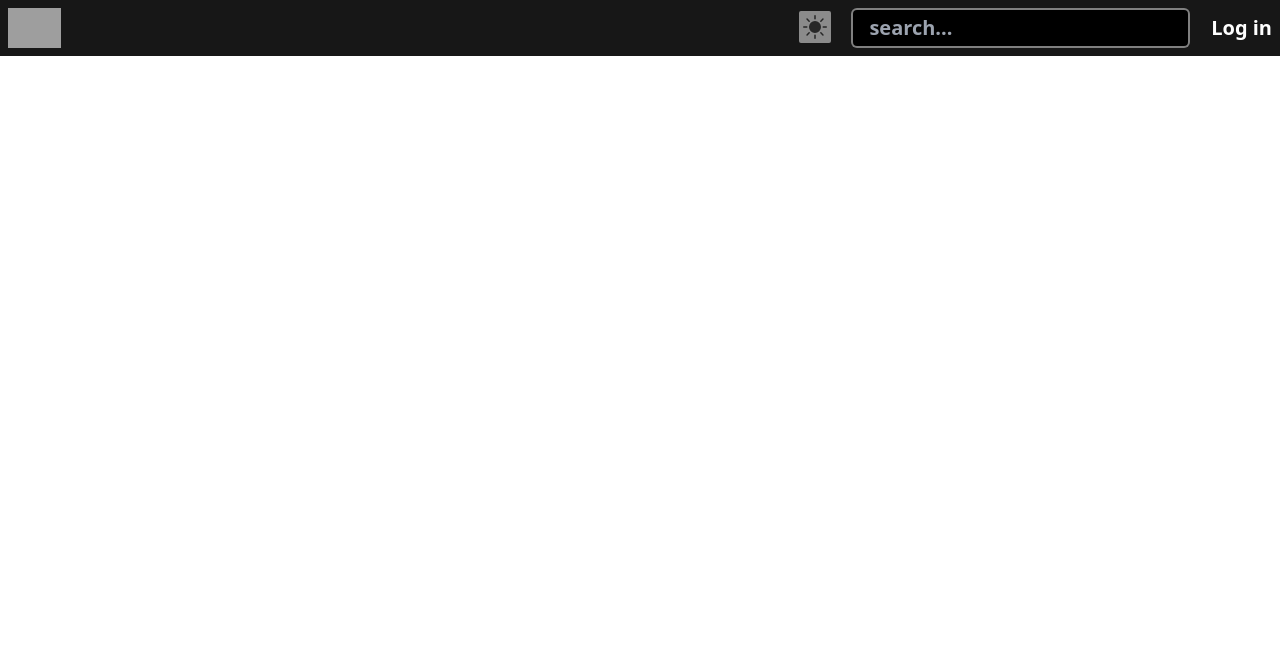
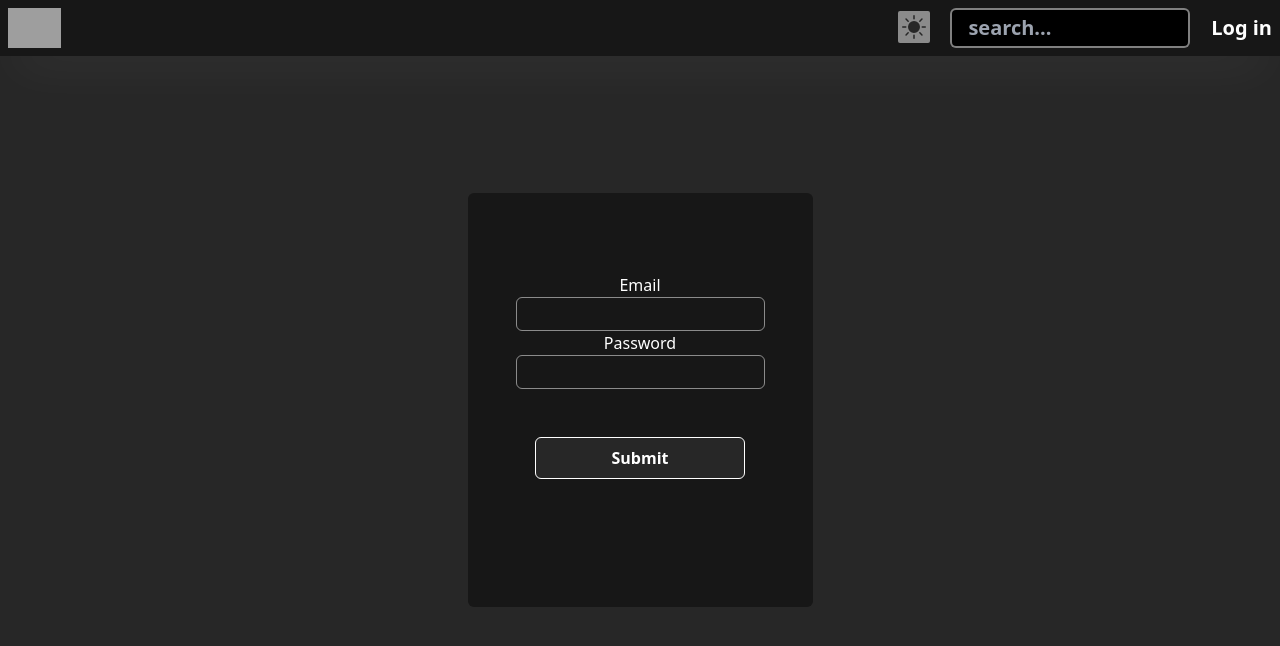
Before and after one commit to ankitsankhyan/Movie_review, a React (Create React App) app in the folder frontend/: page /auth/signin in a window 1280 px wide. Shown: the top 646 px of the page. Built offline with nearby package versions, Linux system fonts and the light colour scheme; grey boxes are pictures that could not be loaded.

Commit message:
created sign-in page

```diff
--- a/frontend/src/App.js
+++ b/frontend/src/App.js
@@ -1,10 +1,12 @@
 
 import './App.css';
-import Navbar from './components/navbar'
+import Navbar from './components/user/navbar'
+import Signin from './components/auth/signin';
 function App() {
   return (
   <>
   <Navbar/>
+  <Signin/>
   </>
 
 
--- /dev/null
+++ b/frontend/src/components/auth/signin.jsx
@@ -0,0 +1,34 @@
+import React from 'react'
+import Container from '../container'
+const signin = () => {
+  return (
+    <div className='bg-secondary w-screen h-screen -z-10 inset-0 fixed'>
+    <Container>
+
+      <div className='flex flex-col-reverse items-center w-full h-screen justify-center gap-1 text-white -z-10 '>
+      <form action="" className='flex flex-col-reverse items-center bg-primary px-12 py-20 rounded-md'>
+      <button className='my-12 bg-secondary border border-white px-[4.70rem] py-2 rounded-md hover:bg-slate-300 hover:border-black hover:text-black font-semibold'   type='submit'>
+          Submit
+         </button>
+          <input type="text" id='passowrd'  className='peer bg-transparent border border-dark-subtle px-2 py-1 rounded-md'/>
+        <label htmlFor="passowrd" className='peer-focus:text-white'>Password</label>
+          <input type="text" id='email' className='peer bg-transparent border border-dark-subtle px-2 py-1 rounded-md'/>
+        <label htmlFor="email" className='peer-focus:text-white'>Email</label>
+      </form>
+
+        </div>
+
+
+
+
+
+
+
+        </Container>
+    </div>
+
+
+  )
+}
+
+export default signin
--- /dev/null
+++ b/frontend/src/components/container.jsx
@@ -0,0 +1,15 @@
+import React from 'react'
+
+// beware of spelling mistakes
+// This is the container where we will pass the all html and classNames
+
+const container = ({className, children}) => {
+    console.log(className);
+  return (
+    <div className={"max-w-screen-xl mx-auto "  + className}>
+  {children}
+    </div>
+  )
+}
+
+export default container
--- a/frontend/src/components/navbar.jsx
+++ /dev/null
@@ -1,24 +0,0 @@
-import React from 'react'
-import {BsFillSunFill} from 'react-icons/bs'
-const navbar = () => {
-  return (
-     <div className="bg-primary ">
-     <div className="max-w-screen-xl mx-auto p-2">
-
-<div className="flex flex-row justify-between items-center text-white font-sans text-xl font-semibold">
-      <img src="./logo.png" alt="" className="h-10" />
-        <ul className='flex justify-between items-center md:gap-2'>
-        <li><button className='bg-dark-subtle p-1 rounded-sm'>
-        <BsFillSunFill className='text-secondary ' size={24}/>
-          </button></li>
-          <li><input type="text" placeholder='search...' className='bg-black border-2 border-dark-subtle focus-border-white py-1 px-4 mx-[0.8rem] rounded-md text-white'/></li>
-      <li>Log in</li>
-
-     </ul>
-     </div>
-           </div>
-      </div>
-  )
-}
-
-export default navbar
--- /dev/null
+++ b/frontend/src/components/user/navbar.jsx
@@ -0,0 +1,36 @@
+import React from 'react'
+import {BsFillSunFill} from 'react-icons/bs'
+import Container from '../container'
+const navbar = () => {
+  return (
+    <>
+    <div className="bg-primary shadow-2xl  shadow-dark-subtle/5 ">
+
+    <Container className="p-2">
+      <div className="flex flex-row justify-between items-center text-white font-sans text-xl font-semibold">
+        <img src="./logo.png" alt="" className="h-10" />
+        <ul className="flex justify-between items-center md:gap-2">
+          <li>
+            <button className="bg-dark-subtle p-1 rounded-sm">
+              <BsFillSunFill className="text-secondary" size={24} />
+            </button>
+          </li>
+          <li>
+            <input
+              type="text"
+              placeholder="search..."
+              className="bg-black border-2 border-dark-subtle focus:border-white py-1 px-2 w-20 md:w-60 md:px-4 mx-[0.8rem] rounded-md text-white"
+            />
+          </li>
+          <li>Log in</li>
+        </ul>
+      </div>
+    </Container>
+    </div>
+
+  </>
+
+  )
+}
+
+export default navbar
--- a/frontend/src/styles/main.css
+++ b/frontend/src/styles/main.css
@@ -469,21 +469,62 @@ video {
   --tw-backdrop-saturate:  ;
   --tw-backdrop-sepia:  ;
 }
+.container {
+  width: 100%;
+}
+@media (min-width: 640px) {
+
+  .container {
+    max-width: 640px;
+  }
+}
+@media (min-width: 768px) {
+
+  .container {
+    max-width: 768px;
+  }
+}
+@media (min-width: 1024px) {
+
+  .container {
+    max-width: 1024px;
+  }
+}
+@media (min-width: 1280px) {
+
+  .container {
+    max-width: 1280px;
+  }
+}
+@media (min-width: 1536px) {
+
+  .container {
+    max-width: 1536px;
+  }
+}
+.fixed {
+  position: fixed;
+}
+.inset-0 {
+  inset: 0px;
+}
+.-z-10 {
+  z-index: -10;
+}
+.z-10 {
+  z-index: 10;
+}
+.mx-\[0\.8rem\] {
+  margin-left: 0.8rem;
+  margin-right: 0.8rem;
+}
 .mx-auto {
   margin-left: auto;
   margin-right: auto;
 }
-.mx-4 {
-  margin-left: 1rem;
-  margin-right: 1rem;
-}
-.mx-2 {
-  margin-left: 0.5rem;
-  margin-right: 0.5rem;
-}
-.mx-\[0\.8rem\] {
-  margin-left: 0.8rem;
-  margin-right: 0.8rem;
+.my-12 {
+  margin-top: 3rem;
+  margin-bottom: 3rem;
 }
 .flex {
   display: flex;
@@ -491,66 +532,91 @@ video {
 .h-10 {
   height: 2.5rem;
 }
+.h-screen {
+  height: 100vh;
+}
+.h-full {
+  height: 100%;
+}
+.h-60 {
+  height: 15rem;
+}
+.w-full {
+  width: 100%;
+}
+.w-screen {
+  width: 100vw;
+}
+.w-40 {
+  width: 10rem;
+}
+.w-60 {
+  width: 15rem;
+}
+.w-12 {
+  width: 3rem;
+}
+.w-20 {
+  width: 5rem;
+}
 .max-w-screen-xl {
   max-width: 1280px;
-}
-.max-w-screen-2xl {
-  max-width: 1536px;
 }
 .flex-row {
   flex-direction: row;
 }
+.flex-col {
+  flex-direction: column;
+}
+.flex-col-reverse {
+  flex-direction: column-reverse;
+}
+.flex-wrap-reverse {
+  flex-wrap: wrap-reverse;
+}
 .items-center {
   align-items: center;
+}
+.justify-center {
+  justify-content: center;
 }
 .justify-between {
   justify-content: space-between;
 }
-.gap-3 {
-  gap: 0.75rem;
-}
-.gap-10 {
-  gap: 2.5rem;
+.justify-around {
+  justify-content: space-around;
 }
 .gap-4 {
   gap: 1rem;
 }
-.gap-2 {
-  gap: 0.5rem;
+.gap-1 {
+  gap: 0.25rem;
+}
+.rounded-md {
+  border-radius: 0.375rem;
 }
 .rounded-sm {
   border-radius: 0.125rem;
 }
-.rounded-md {
-  border-radius: 0.375rem;
+.border-2 {
+  border-width: 2px;
 }
 .border {
   border-width: 1px;
 }
-.border-4 {
-  border-width: 4px;
+.border-b {
+  border-bottom-width: 1px;
 }
-.border-2 {
-  border-width: 2px;
+.border-dark-subtle {
+  border-color: rgba(255, 255, 255, 0.5);
 }
 .border-white {
   --tw-border-opacity: 1;
   border-color: rgb(255 255 255 / var(--tw-border-opacity));
 }
-.border-dark-subtle {
-  border-color: rgba(255, 255, 255, 0.5);
-}
-.bg-blue-300 {
-  --tw-bg-opacity: 1;
-  background-color: rgb(147 197 253 / var(--tw-bg-opacity));
-}
-.bg-blue-800 {
-  --tw-bg-opacity: 1;
-  background-color: rgb(30 64 175 / var(--tw-bg-opacity));
-}
-.bg-primary {
-  --tw-bg-opacity: 1;
-  background-color: rgb(23 23 23 / var(--tw-bg-opacity));
+.border-gray-500 {
+  --tw-border-opacity: 1;
+  border-color: rgb(107 114 128 / var(--tw-border-opacity));
 }
 .bg-black {
   --tw-bg-opacity: 1;
@@ -559,21 +625,34 @@ video {
 .bg-dark-subtle {
   background-color: rgba(255, 255, 255, 0.5);
 }
+.bg-primary {
+  --tw-bg-opacity: 1;
+  background-color: rgb(23 23 23 / var(--tw-bg-opacity));
+}
 .bg-secondary {
   --tw-bg-opacity: 1;
   background-color: rgb(39 39 39 / var(--tw-bg-opacity));
 }
-.p-2 {
-  padding: 0.5rem;
+.bg-blue-900 {
+  --tw-bg-opacity: 1;
+  background-color: rgb(30 58 138 / var(--tw-bg-opacity));
 }
-.p-8 {
-  padding: 2rem;
+.bg-blue-500 {
+  --tw-bg-opacity: 1;
+  background-color: rgb(59 130 246 / var(--tw-bg-opacity));
 }
-.p-4 {
-  padding: 1rem;
+.bg-blue-600 {
+  --tw-bg-opacity: 1;
+  background-color: rgb(37 99 235 / var(--tw-bg-opacity));
+}
+.bg-transparent {
+  background-color: transparent;
 }
 .p-1 {
   padding: 0.25rem;
+}
+.p-2 {
+  padding: 0.5rem;
 }
 .px-4 {
   padding-left: 1rem;
@@ -582,6 +661,54 @@ video {
 .py-1 {
   padding-top: 0.25rem;
   padding-bottom: 0.25rem;
+}
+.px-1 {
+  padding-left: 0.25rem;
+  padding-right: 0.25rem;
+}
+.py-2 {
+  padding-top: 0.5rem;
+  padding-bottom: 0.5rem;
+}
+.px-2 {
+  padding-left: 0.5rem;
+  padding-right: 0.5rem;
+}
+.px-12 {
+  padding-left: 3rem;
+  padding-right: 3rem;
+}
+.py-40 {
+  padding-top: 10rem;
+  padding-bottom: 10rem;
+}
+.px-60 {
+  padding-left: 15rem;
+  padding-right: 15rem;
+}
+.px-24 {
+  padding-left: 6rem;
+  padding-right: 6rem;
+}
+.px-20 {
+  padding-left: 5rem;
+  padding-right: 5rem;
+}
+.px-\[4\.75rem\] {
+  padding-left: 4.75rem;
+  padding-right: 4.75rem;
+}
+.px-\[4\.70rem\] {
+  padding-left: 4.70rem;
+  padding-right: 4.70rem;
+}
+.py-32 {
+  padding-top: 8rem;
+  padding-bottom: 8rem;
+}
+.py-20 {
+  padding-top: 5rem;
+  padding-bottom: 5rem;
 }
 .font-sans {
   font-family: ui-sans-serif, system-ui, -apple-system, BlinkMacSystemFont, "Segoe UI", Roboto, "Helvetica Neue", Arial, "Noto Sans", sans-serif, "Apple Color Emoji", "Segoe UI Emoji", "Segoe UI Symbol", "Noto Color Emoji";
@@ -593,20 +720,142 @@ video {
 .font-semibold {
   font-weight: 600;
 }
+.text-secondary {
+  --tw-text-opacity: 1;
+  color: rgb(39 39 39 / var(--tw-text-opacity));
+}
 .text-white {
   --tw-text-opacity: 1;
   color: rgb(255 255 255 / var(--tw-text-opacity));
 }
-.text-secondary {
+.shadow-2xl {
+  --tw-shadow: 0 25px 50px -12px rgb(0 0 0 / 0.25);
+  --tw-shadow-colored: 0 25px 50px -12px var(--tw-shadow-color);
+  box-shadow: var(--tw-ring-offset-shadow, 0 0 #0000), var(--tw-ring-shadow, 0 0 #0000), var(--tw-shadow);
+}
+.shadow-sm {
+  --tw-shadow: 0 1px 2px 0 rgb(0 0 0 / 0.05);
+  --tw-shadow-colored: 0 1px 2px 0 var(--tw-shadow-color);
+  box-shadow: var(--tw-ring-offset-shadow, 0 0 #0000), var(--tw-ring-shadow, 0 0 #0000), var(--tw-shadow);
+}
+.shadow-lg {
+  --tw-shadow: 0 10px 15px -3px rgb(0 0 0 / 0.1), 0 4px 6px -4px rgb(0 0 0 / 0.1);
+  --tw-shadow-colored: 0 10px 15px -3px var(--tw-shadow-color), 0 4px 6px -4px var(--tw-shadow-color);
+  box-shadow: var(--tw-ring-offset-shadow, 0 0 #0000), var(--tw-ring-shadow, 0 0 #0000), var(--tw-shadow);
+}
+.shadow {
+  --tw-shadow: 0 1px 3px 0 rgb(0 0 0 / 0.1), 0 1px 2px -1px rgb(0 0 0 / 0.1);
+  --tw-shadow-colored: 0 1px 3px 0 var(--tw-shadow-color), 0 1px 2px -1px var(--tw-shadow-color);
+  box-shadow: var(--tw-ring-offset-shadow, 0 0 #0000), var(--tw-ring-shadow, 0 0 #0000), var(--tw-shadow);
+}
+.shadow-xl {
+  --tw-shadow: 0 20px 25px -5px rgb(0 0 0 / 0.1), 0 8px 10px -6px rgb(0 0 0 / 0.1);
+  --tw-shadow-colored: 0 20px 25px -5px var(--tw-shadow-color), 0 8px 10px -6px var(--tw-shadow-color);
+  box-shadow: var(--tw-ring-offset-shadow, 0 0 #0000), var(--tw-ring-shadow, 0 0 #0000), var(--tw-shadow);
+}
+.shadow-md {
+  --tw-shadow: 0 4px 6px -1px rgb(0 0 0 / 0.1), 0 2px 4px -2px rgb(0 0 0 / 0.1);
+  --tw-shadow-colored: 0 4px 6px -1px var(--tw-shadow-color), 0 2px 4px -2px var(--tw-shadow-color);
+  box-shadow: var(--tw-ring-offset-shadow, 0 0 #0000), var(--tw-ring-shadow, 0 0 #0000), var(--tw-shadow);
+}
+.shadow-red-500 {
+  --tw-shadow-color: #ef4444;
+  --tw-shadow: var(--tw-shadow-colored);
+}
+.shadow-orange-500 {
+  --tw-shadow-color: #f97316;
+  --tw-shadow: var(--tw-shadow-colored);
+}
+.shadow-orange-600 {
+  --tw-shadow-color: #ea580c;
+  --tw-shadow: var(--tw-shadow-colored);
+}
+.shadow-blue-600 {
+  --tw-shadow-color: #2563eb;
+  --tw-shadow: var(--tw-shadow-colored);
+}
+.shadow-gray-500 {
+  --tw-shadow-color: #6b7280;
+  --tw-shadow: var(--tw-shadow-colored);
+}
+.shadow-gray-700 {
+  --tw-shadow-color: #374151;
+  --tw-shadow: var(--tw-shadow-colored);
+}
+.shadow-secondary {
+  --tw-shadow-color: #272727;
+  --tw-shadow: var(--tw-shadow-colored);
+}
+.shadow-gray-800 {
+  --tw-shadow-color: #1f2937;
+  --tw-shadow: var(--tw-shadow-colored);
+}
+.shadow-dark-subtle {
+  --tw-shadow-color: rgba(255, 255, 255, 0.5);
+  --tw-shadow: var(--tw-shadow-colored);
+}
+.shadow-dark-subtle\/50 {
+  --tw-shadow-color: rgba(255, 255, 255, 0.5);
+  --tw-shadow: var(--tw-shadow-colored);
+}
+.shadow-dark-subtle\/90 {
+  --tw-shadow-color: rgba(255, 255, 255, 0.9);
+  --tw-shadow: var(--tw-shadow-colored);
+}
+.shadow-dark-subtle\/10 {
+  --tw-shadow-color: rgba(255, 255, 255, 0.1);
+  --tw-shadow: var(--tw-shadow-colored);
+}
+.shadow-dark-subtle\/5 {
+  --tw-shadow-color: rgba(255, 255, 255, 0.05);
+  --tw-shadow: var(--tw-shadow-colored);
+}
+.drop-shadow-sm {
+  --tw-drop-shadow: drop-shadow(0 1px 1px rgb(0 0 0 / 0.05));
+  filter: var(--tw-blur) var(--tw-brightness) var(--tw-contrast) var(--tw-grayscale) var(--tw-hue-rotate) var(--tw-invert) var(--tw-saturate) var(--tw-sepia) var(--tw-drop-shadow);
+}
+.transition {
+  transition-property: color, background-color, border-color, text-decoration-color, fill, stroke, opacity, box-shadow, transform, filter, -webkit-backdrop-filter;
+  transition-property: color, background-color, border-color, text-decoration-color, fill, stroke, opacity, box-shadow, transform, filter, backdrop-filter;
+  transition-property: color, background-color, border-color, text-decoration-color, fill, stroke, opacity, box-shadow, transform, filter, backdrop-filter, -webkit-backdrop-filter;
+  transition-timing-function: cubic-bezier(0.4, 0, 0.2, 1);
+  transition-duration: 150ms;
+}
+.hover\:border-black:hover {
+  --tw-border-opacity: 1;
+  border-color: rgb(0 0 0 / var(--tw-border-opacity));
+}
+.hover\:bg-slate-300:hover {
+  --tw-bg-opacity: 1;
+  background-color: rgb(203 213 225 / var(--tw-bg-opacity));
+}
+.hover\:text-black:hover {
   --tw-text-opacity: 1;
-  color: rgb(39 39 39 / var(--tw-text-opacity));
+  color: rgb(0 0 0 / var(--tw-text-opacity));
 }
-.text-dark-subtle {
-  color: rgba(255, 255, 255, 0.5);
+.focus\:border-white:focus {
+  --tw-border-opacity: 1;
+  border-color: rgb(255 255 255 / var(--tw-border-opacity));
+}
+.peer:focus ~ .peer-focus\:text-white {
+  --tw-text-opacity: 1;
+  color: rgb(255 255 255 / var(--tw-text-opacity));
+}
+.peer:focus ~ .peer-focus\:outline-blue-800 {
+  outline-color: #1e40af;
 }
 @media (min-width: 768px) {
+
+  .md\:w-60 {
+    width: 15rem;
+  }
 
   .md\:gap-2 {
     gap: 0.5rem;
   }
+
+  .md\:px-4 {
+    padding-left: 1rem;
+    padding-right: 1rem;
+  }
 }
```
